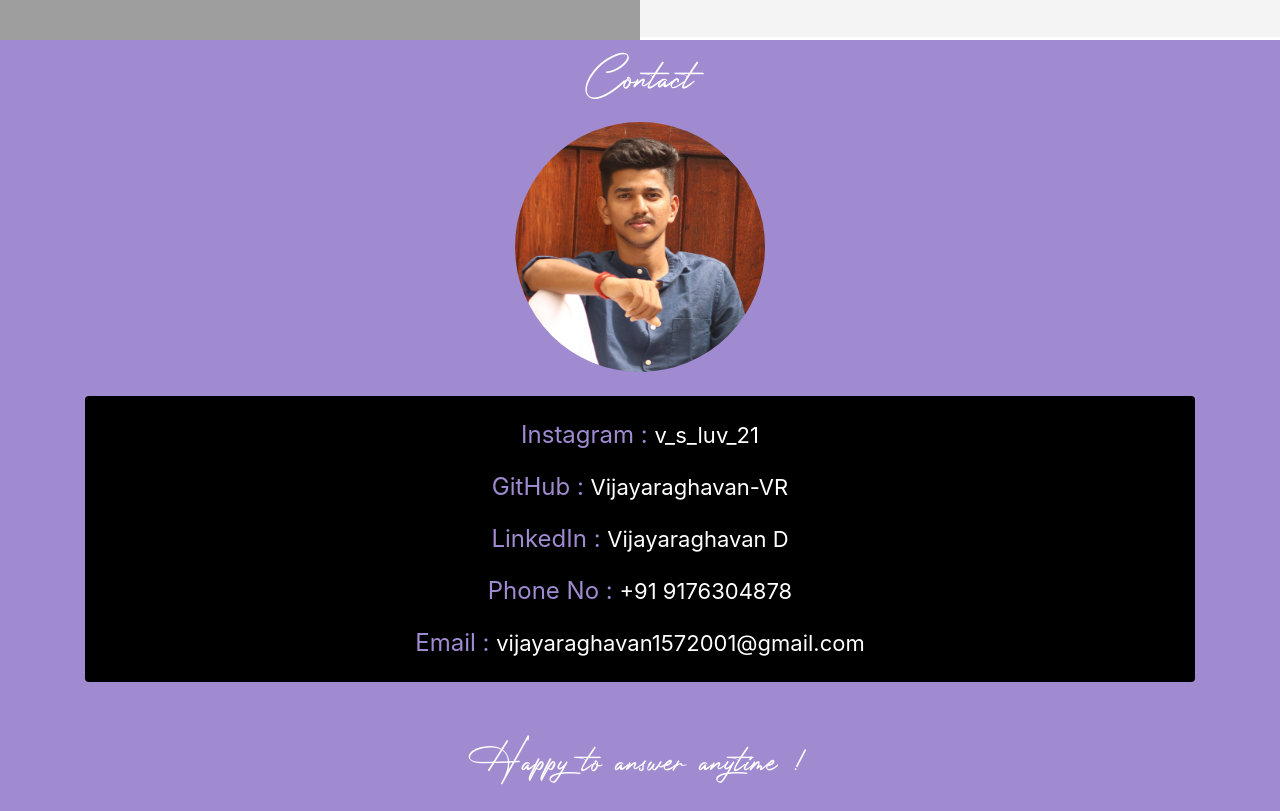
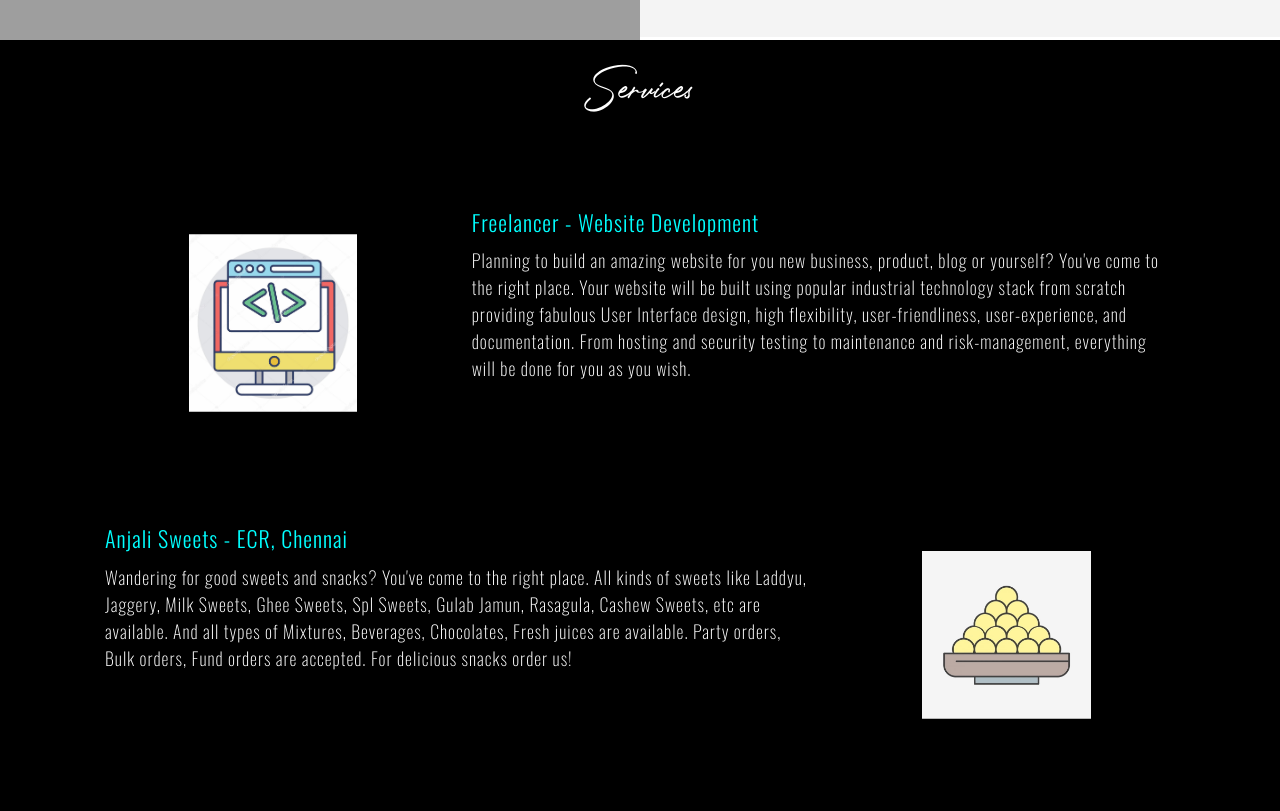
Before and after one commit to Vijayaraghavan-VR/VjR-NAV, a plain HTML site: page index.html in a window 1280 px wide. Shown: the part 1340-2151 px from the top of the page. Drawn offline with nearby package versions, Linux system fonts and the light colour scheme; grey boxes are pictures that could not be loaded; a web font is replaced by a local one.

Commit message:
Updated 10

```diff
--- a/index.html
+++ b/index.html
@@ -27,7 +27,7 @@
 <header>
   <nav class="navbar navbar-expand-lg navbar-dark fixed-top">
     <div class="container-fluid">
-      <a class="navbar-brand" href="#"><img src="static\images\vjr.png" style="height: 18%; width: 18%; padding-right: 5%" alt="Vjr-NAV">Vijayaraghavan</a>
+      <a class="navbar-brand" href="#"><img src="static\images\vjr.png" style="height: 18%; width: 18%; padding-right: 5%" alt="Vjr-NAV">Vijayaraghavan D</a>
       <button class="navbar-toggler" type="button" data-toggle="collapse" data-target="#navbarSupportedContent" aria-controls="navbarSupportedContent" aria-expanded="false" aria-label="Toggle navigation">
         <span class="navbar-toggler-icon"></span>
       </button>
@@ -40,7 +40,7 @@
             <a class="nav-link" href="#about">Portfolio</a>
           </li>
           <li class="nav-item">
-            <a class="nav-link" href="#services">Services</a>
+            <a class="nav-link" href="#portfolio">Services</a>
           </li>
           <li class="nav-item">
             <a class="nav-link" href="#contact">Contact</a>
@@ -188,6 +188,47 @@
     <script src="js\bootstrap.js"></script>
 
 
+    <div class="container-fluid" id="portfolio">
+      <center><h1 class="font-weight-light" id="portfolio-h5">Services</h1></center>
+
+        <section id="exp">
+          <!-- <center><h1 class="font-weight-light" id="portfolio-projects">Experience</h1></center> -->
+          <br>
+
+          <section class="container py-4" id="exp-desc">
+            <div class="card exp">
+              <div class="card-body">
+              <div class="row">
+                <div class="col-md-4">
+                  <center><img src="static\images\website.jpg" class="card-img" alt="Web Development"></center>
+                </div>
+                <div class="col-md-8">
+                    <h5 class="card-title exp-title">Freelancer - Website Development</h5>
+                    <p class="card-text exp-text">Planning to build an amazing website for you new business, product, blog or yourself? You've come to the right place. Your website will be built using popular industrial technology stack from scratch providing fabulous User Interface design, high flexibility, user-friendliness, user-experience, and documentation. From hosting and security testing to maintenance and risk-management, everything will be done for you as you wish.</p>
+                  </div>
+                </div>
+              </div>
+            </div>
+          </section>
+          <section class="container py-4" id="exp-desc">
+            <div class="card exp">
+              <div class="card-body">
+              <div class="row">
+
+                <div class="col-md-8">
+                    <h5 class="card-title exp-title">Anjali Sweets - ECR, Chennai</h5>
+                    <p class="card-text exp-text">Wandering for good sweets and snacks? You've come to the right place. All kinds of sweets like Laddyu, Jaggery, Milk Sweets, Ghee Sweets, Spl Sweets, Gulab Jamun, Rasagula, Cashew Sweets, etc are available. And all types of Mixtures, Beverages, Chocolates, Fresh juices are available. Party orders, Bulk orders, Fund orders are accepted. For delicious snacks order us! </p>
+                  </div>
+                  <div class="col-md-4">
+                    <center><img src="static\images\swee.jpg" class="card-img" alt="Web Development"></center>
+                  </div>
+                </div>
+              </div>
+            </div>
+          </section>
+        </section>
+    </div>
+
     <div class="vijay" id="contact">
       <center><h1 class="font-weight-light" id="contact-h5">Contact</h1></center>
       <br>
--- a/static/css/style.css
+++ b/static/css/style.css
@@ -268,6 +268,8 @@ body{
   margin-top: 10px;
   transition: 0.5s;
   margin-bottom: 5px;
+  padding-top: 20px;
+  padding-bottom: 10px;
   color: #fff;
   display: inline-block;
   font-size: 44px;
@@ -433,6 +435,160 @@ background-size: cover;
  -moz-background-size: cover;
  -ms-background-size: cover;
 }
+
+#exp {
+	background-color: black;
+	background-repeat: repeat;
+	background-size: cover;
+	background-size: 100%;
+	width: 100%;
+	height: 100%;
+	padding-top: 20px;
+	padding-bottom: 20px;
+  }
+
+  .exp {
+	background-position: center center;
+	border: None;
+	background-color: rgba(255, 255, 255, 0.12);
+	max-height: auto;
+	max-width: 100;
+	min-height: auto;
+	border-radius: 5px;
+  }
+
+  .exp .col-md-4 .card-img {
+	padding-top: 7.5%;
+	padding-bottom: 7.5%;
+	height: 50%;
+	width: 50%;
+  }
+
+  .exp-title {
+	color: #ffa601;
+	font-size: 26px;
+	font-family: 'Oswald', sans-serif;
+	font-weight: 300;
+	letter-spacing: 1px;
+  }
+
+  .exp-text {
+	color: rgb(255, 255, 255);
+	font-size: 20px;
+	font-weight: 300;
+  }
+
+  .exp img {
+	height: auto;
+	width: auto;
+	padding-top: auto;
+	padding-bottom: auto;
+  }
+
+  #exp-desc p {
+	color: white;
+  }
+
+  #exp-desc p a {
+	transition: 0.5s;
+	color: #ffa601;
+	text-decoration: None;
+  }
+
+  #exp-desc p a:hover {
+	transition: 0.5s;
+	color: #fff;
+	text-decoration: None;
+  }
+  #portfolio {
+	background-color: #000;
+	padding-top: 20px;
+	padding-bottom: 20px;
+	max-width: auto;
+	width: 100%;
+	margin: 0 auto;
+  }
+
+  #portfolio-h5 {
+	transition: 0.5s;
+	color: #fff;
+	display: inline-block;
+	font-size: 44px;
+	font-family: 'signature', sans-serif;
+	font-weight: 200;
+	letter-spacing: 1px;
+  }
+
+  #portfolio-h5:hover {
+	transition: 0.5s;
+	color: aqua;
+  }
+
+  #portfolio-coming-soon {
+	transition: 0.5s;
+	color: #ebebebe5;
+	display: inline-block;
+	padding-bottom: 1px;
+	font-size: 36px;
+	font-family: 'signature', sans-serif;
+	font-weight: 200;
+	letter-spacing: 1px;
+  }
+
+  #portfolio-projects {
+	transition: 0.5s;
+	color: #bafd00;
+	display: inline-block;
+	border-bottom: 0.05px solid #bafd00;
+	padding-bottom: 1.5px;
+	font-size: 30px;
+	font-family: 'Oswald', sans-serif;
+	font-weight: 200;
+	letter-spacing: 1px;
+  }
+
+  .card {
+	background-color: black;
+  }
+
+  .card img {
+	display: inline-block;
+	height: 35%;
+	width: 35%;
+  }
+
+  .card-title {
+	color: aqua;
+	font-size: 22px;
+	font-family: 'Oswald', sans-serif;
+	font-weight: 300;
+	letter-spacing: 1px;
+  }
+
+  .card-text {
+	color: rgba(255, 255, 255, 0.90);
+	font-size: 18px;
+	font-family: 'Oswald', sans-serif;
+	font-weight: 200;
+	letter-spacing: 1px;
+  }
+
+  .card .card-body .btn {
+	transition: 0.5s;
+	background-color: #000000;
+	padding-top: 10px;
+	padding-bottom: 10px;
+	border: 0;
+	border-radius: 0;
+	font-family: 'Roboto', sans-serif;
+	font-weight: 300;
+  }
+
+  .card .card-body .btn:hover {
+	transition: 0.5s;
+	background-color: #fff;
+	color: #c200fd;
+  }
 
 @media(max-width:800px){
 	.thumb:hover ul li {
```
Also changed, not shown: static/images/sw.jpg (added), static/images/swee.jpg (added), static/images/sweet.jpg (added), static/images/sweet1.webp (added), static/images/website.jpg (added).
